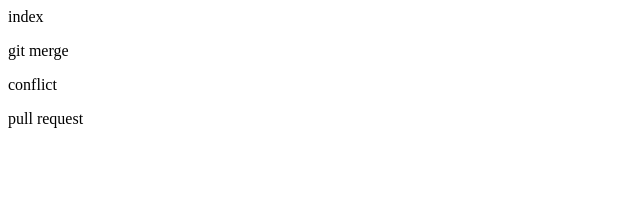
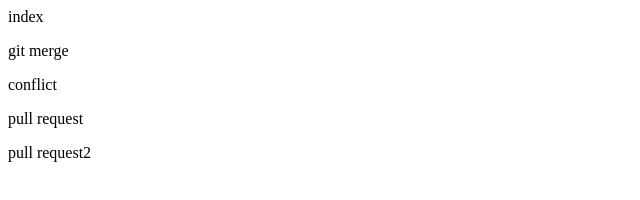
Before and after one commit to henrry-sakurazaka/git-tutorial, a plain HTML site: page index.html in a window 1280 px wide. Shown: the whole page, without its empty margins (0-640 px from the left). Drawn offline with Linux system fonts and the light colour scheme.

Commit message:
修正しました。

```diff
--- a/index.html
+++ b/index.html
@@ -2,3 +2,4 @@
 <p>git merge</p>
 <P>conflict</P>
 <p>pull request</p>
+<p>pull request2</p>
```
